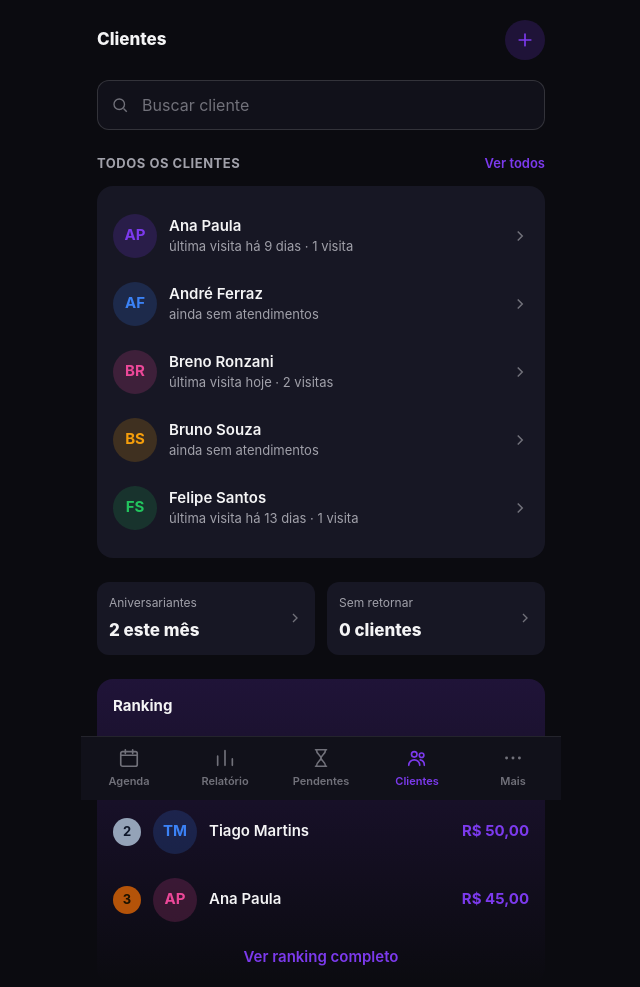
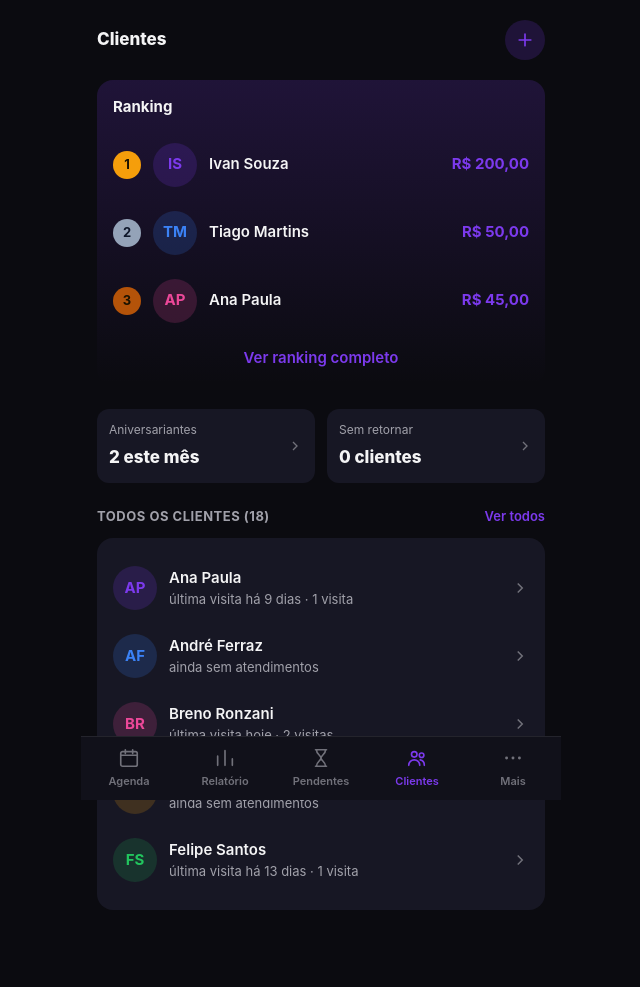
Before and after one commit to vhramalho/agenda-v3, a plain HTML site: page clientes.html in a window 1280 px wide. Shown: the whole page, without its empty margins (319-959 px from the left). Drawn offline with Linux system fonts and the light colour scheme.

Commit message:
Clientes: remove busca da tela-raiz, reordena cards (ranking, insights, lista) e mostra contagem em Todos os clientes

```diff
--- a/clientes.html
+++ b/clientes.html
@@ -19,22 +19,13 @@
         </button>
       </div>
 
-      <div class="input-icon section">
-        <svg viewBox="0 0 24 24" fill="none" stroke="currentColor" stroke-width="1.8"><circle cx="11" cy="11" r="7"/><path d="M21 21l-4.3-4.3"/></svg>
-        <input class="input" placeholder="Buscar cliente" id="js-busca-cliente" />
-      </div>
-
-      <section class="section">
+      <a href="ranking.html" class="card card--destaque section" style="display:block;text-decoration:none;color:inherit;">
         <div class="row row--between" style="margin-bottom:12px;">
-          <h2 class="section__title" style="margin-bottom:0;">Todos os clientes</h2>
-          <a href="clientes-todos.html" class="text-primary-accent" style="font-size:var(--text-sm);font-weight:600;">Ver todos</a>
+          <span style="font-weight:700;">Ranking</span>
         </div>
-        <div class="card" id="js-lista-clientes"></div>
-        <div class="empty-state is-hidden" id="js-clientes-vazio">
-          <p class="empty-state__title">Nenhum cliente encontrado</p>
-          <p class="text-muted">Toque no + acima para cadastrar o primeiro.</p>
-        </div>
-      </section>
+        <div id="js-ranking-top3"></div>
+        <p class="text-primary-accent" style="text-align:center;font-weight:600;margin-top:12px;">Ver ranking completo</p>
+      </a>
 
       <div class="grid-2 section">
         <a href="aniversariantes.html" class="insight-card row row--between" style="text-decoration:none;color:inherit;">
@@ -53,13 +44,17 @@
         </a>
       </div>
 
-      <a href="ranking.html" class="card card--destaque section" style="display:block;text-decoration:none;color:inherit;">
+      <section class="section">
         <div class="row row--between" style="margin-bottom:12px;">
-          <span style="font-weight:700;">Ranking</span>
+          <h2 class="section__title" style="margin-bottom:0;" id="js-clientes-titulo">Todos os clientes</h2>
+          <a href="clientes-todos.html" class="text-primary-accent" style="font-size:var(--text-sm);font-weight:600;">Ver todos</a>
         </div>
-        <div id="js-ranking-top3"></div>
-        <p class="text-primary-accent" style="text-align:center;font-weight:600;margin-top:12px;">Ver ranking completo</p>
-      </a>
+        <div class="card" id="js-lista-clientes"></div>
+        <div class="empty-state is-hidden" id="js-clientes-vazio">
+          <p class="empty-state__title">Nenhum cliente encontrado</p>
+          <p class="text-muted">Toque no + acima para cadastrar o primeiro.</p>
+        </div>
+      </section>
     </main>
 
     <div id="js-bottom-nav-mount"></div>
--- a/js/clientes.js
+++ b/js/clientes.js
@@ -34,7 +34,6 @@ function renderizarAniversariantesESemRetornar(clientesAtivos) {
 }
 
 function renderizarClientes() {
-  const termo = (qs("#js-busca-cliente").value || "").trim().toLowerCase();
   const clientesAtivos = obterClientes()
     .filter((c) => c.ativo)
     .sort((a, b) => a.nome.localeCompare(b.nome, "pt-BR"));
@@ -42,14 +41,15 @@ function renderizarClientes() {
   renderizarRankingTop3(clientesAtivos);
   renderizarAniversariantesESemRetornar(clientesAtivos);
 
-  const filtrados = termo ? clientesAtivos.filter((c) => c.nome.toLowerCase().includes(termo)) : clientesAtivos;
-  const visiveis = termo ? filtrados : filtrados.slice(0, 5);
+  qs("#js-clientes-titulo").textContent = `Todos os clientes (${clientesAtivos.length})`;
+
+  const visiveis = clientesAtivos.slice(0, 5);
 
   const container = qs("#js-lista-clientes");
   const vazio = qs("#js-clientes-vazio");
   container.innerHTML = "";
 
-  if (filtrados.length === 0) {
+  if (clientesAtivos.length === 0) {
     container.classList.add("is-hidden");
     vazio.classList.remove("is-hidden");
   } else {
@@ -61,8 +61,6 @@ function renderizarClientes() {
 
 document.addEventListener("DOMContentLoaded", () => {
   renderizarClientes();
-
-  qs("#js-busca-cliente").addEventListener("input", renderizarClientes);
 
   qs("#js-btn-novo-cliente").addEventListener("click", () => {
     qs("#js-novo-cliente-nome").value = "";
```
